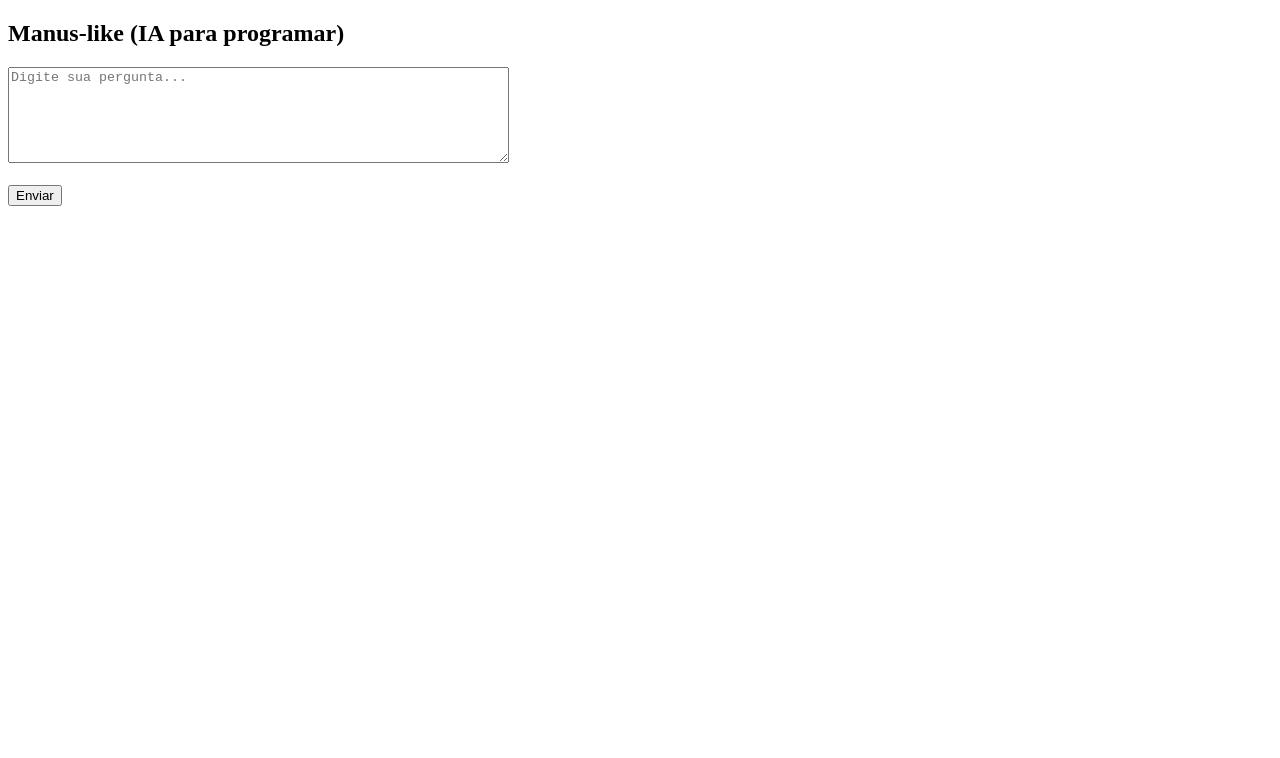
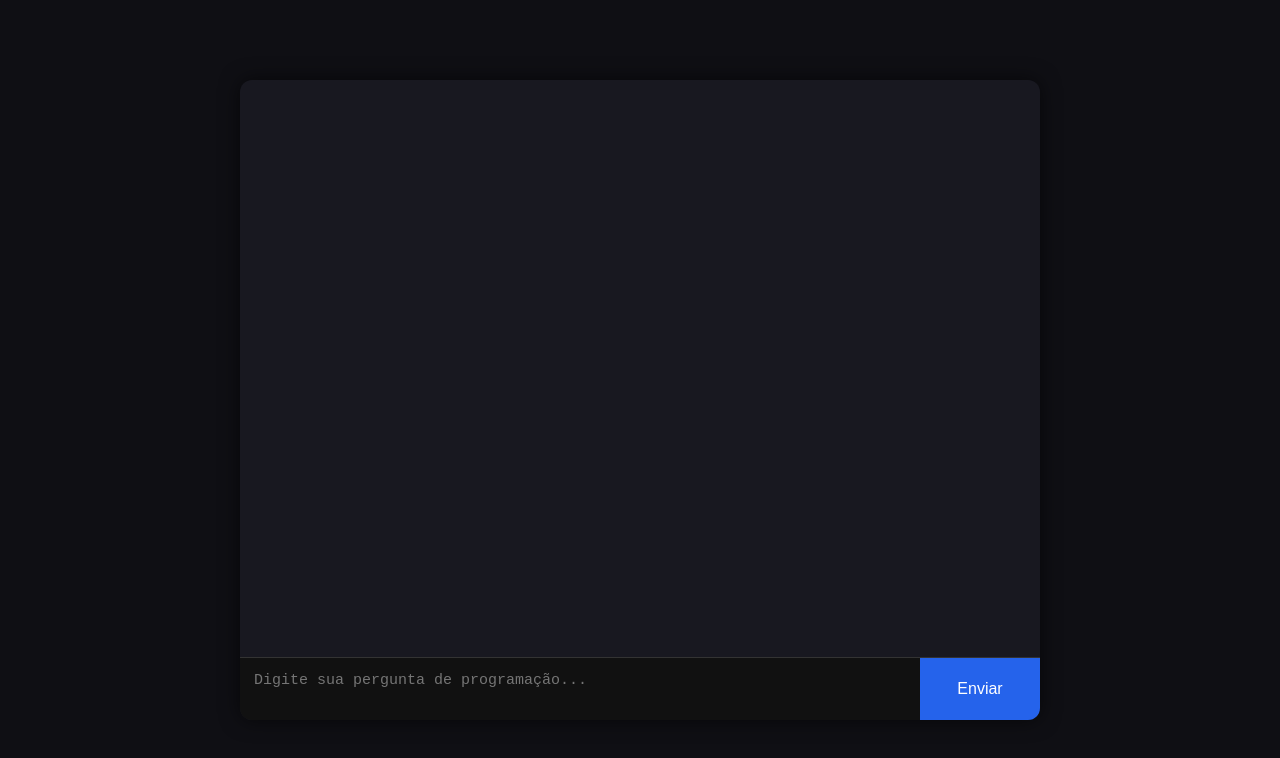
Before and after one commit to pacstore/manus-like, a website: page public/index.html in a window 1280 px wide. Both pictures are taken after a click on the button "Enviar". Drawn offline with Linux system fonts and the light colour scheme; no server answers.

Commit message:
Update index.html

```diff
--- a/public/index.html
+++ b/public/index.html
@@ -1,33 +1,119 @@
 <!DOCTYPE html>
-<html>
+<html lang="pt-BR">
 <head>
-  <meta charset="utf-8">
+  <meta charset="UTF-8" />
   <title>Manus-like</title>
+
+  <style>
+    body {
+      background: #0f0f14;
+      color: #eaeaea;
+      font-family: Arial, sans-serif;
+      display: flex;
+      justify-content: center;
+      align-items: center;
+      height: 100vh;
+      margin: 0;
+    }
+
+    .chat {
+      width: 90%;
+      max-width: 800px;
+      height: 80vh;
+      background: #181820;
+      border-radius: 12px;
+      display: flex;
+      flex-direction: column;
+      overflow: hidden;
+      box-shadow: 0 0 20px rgba(0,0,0,.6);
+    }
+
+    .messages {
+      flex: 1;
+      padding: 16px;
+      overflow-y: auto;
+      white-space: pre-wrap;
+    }
+
+    .user {
+      color: #7dd3fc;
+      margin-bottom: 12px;
+    }
+
+    .ai {
+      color: #a7f3d0;
+      margin-bottom: 24px;
+    }
+
+    .input {
+      display: flex;
+      border-top: 1px solid #333;
+    }
+
+    textarea {
+      flex: 1;
+      padding: 14px;
+      background: #111;
+      color: #fff;
+      border: none;
+      resize: none;
+      font-size: 15px;
+      outline: none;
+    }
+
+    button {
+      width: 120px;
+      background: #2563eb;
+      color: white;
+      border: none;
+      font-size: 16px;
+      cursor: pointer;
+    }
+
+    button:hover {
+      background: #1d4ed8;
+    }
+  </style>
 </head>
+
 <body>
 
-<h2>Manus-like (IA para programar)</h2>
+<div class="chat">
+  <div class="messages" id="messages"></div>
 
-<textarea id="msg" rows="6" cols="60"
-  placeholder="Digite sua pergunta..."></textarea>
-<br><br>
-
+  <div class="input">
+    <textarea id="input" rows="2" placeholder="Digite sua pergunta de programação..."></textarea>
     <button onclick="send()">Enviar</button>
-
-<pre id="resp"></pre>
+  </div>
+</div>
 
 <script>
+  const messages = document.getElementById("messages");
+  const input = document.getElementById("input");
+
   async function send() {
-  const msg = document.getElementById("msg").value;
+    const text = input.value.trim();
+    if (!text) return;
 
+    messages.innerHTML += `<div class="user"><b>Você:</b><br>${text}</div>`;
+    input.value = "";
+    messages.scrollTop = messages.scrollHeight;
+
+    try {
       const res = await fetch("/chat", {
         method: "POST",
         headers: { "Content-Type": "application/json" },
-    body: JSON.stringify({ message: msg })
+        body: JSON.stringify({ message: text })
       });
 
       const data = await res.json();
-  document.getElementById("resp").textContent = data.answer;
+
+      messages.innerHTML += `<div class="ai"><b>Manus:</b><br>${data.reply}</div>`;
+      messages.scrollTop = messages.scrollHeight;
+
+    } catch (e) {
+      messages.innerHTML += `<div class="ai">Erro ao falar com o servidor.</div>`;
+    }
   }
 </script>
 
```
Lines whose indentation alone changed are shown as unchanged.
